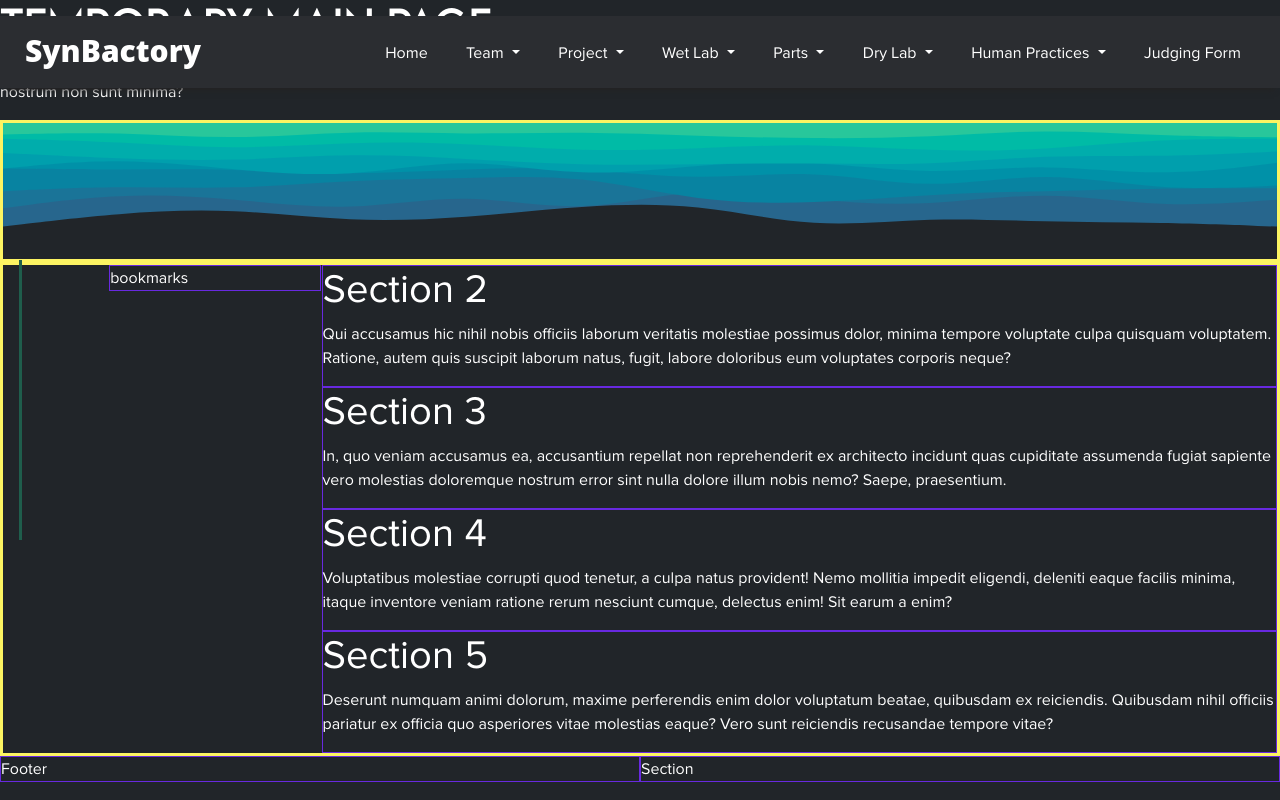
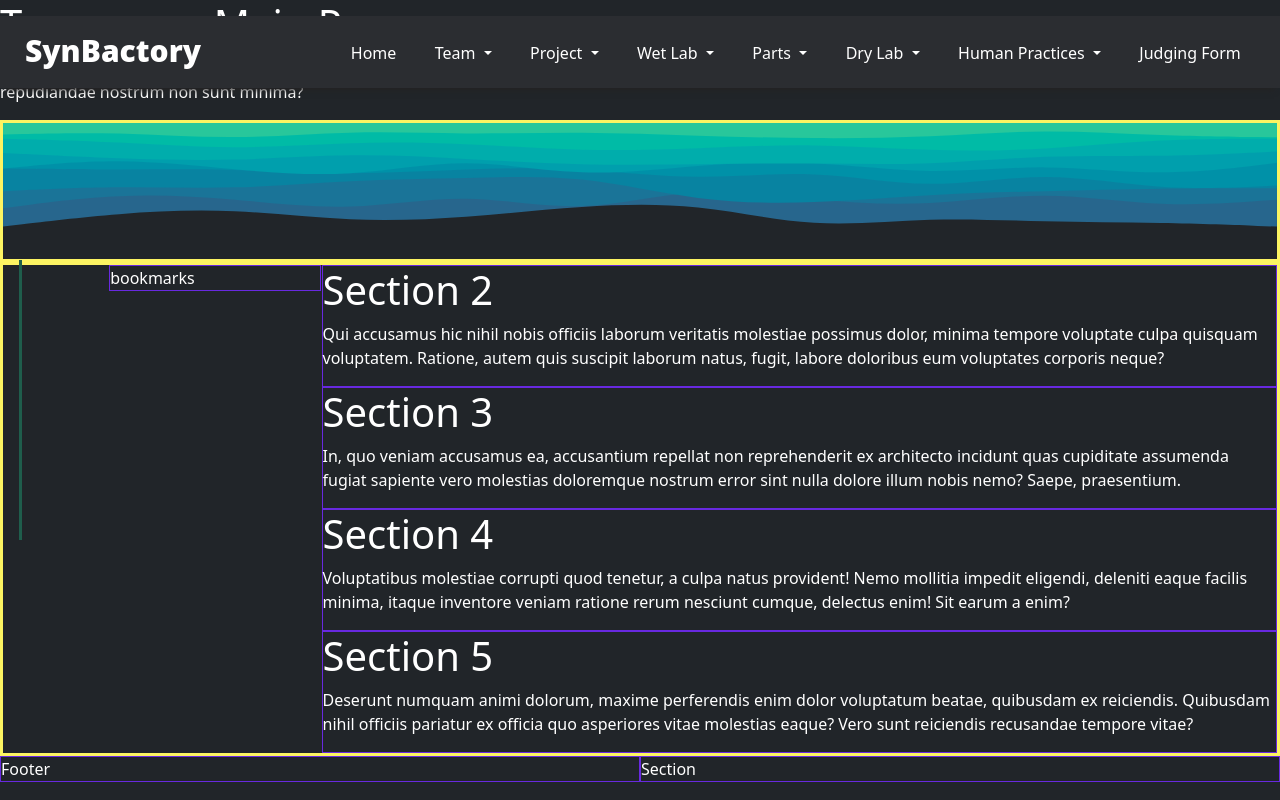
Before and after one commit to ch3rryblossom/2021-wiki, a website: page wiki/src/SB.html in a window 1280 px wide. Drawn offline with Linux system fonts and the light colour scheme.

Commit message:
Okay it didnt work on igem will fix soon

```diff
--- a/wiki/src/css/styleSB.css
+++ b/wiki/src/css/styleSB.css
@@ -1,9 +1,9 @@
-*{
-	font-family: ProximaNova;
+/* *{
+	font-family: ProximaNova !important
 }
 .section-1 h1{
-	font-family: LemonMilk;
-}
+	font-family: LemonMilk !important
+} */
 @font-face {
 	font-family: 'LemonMilk';
 	src: url(../assets/fonts/LEMONMILK-Regular.otf);
```
